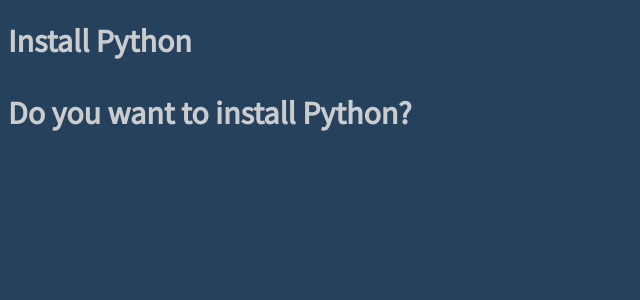
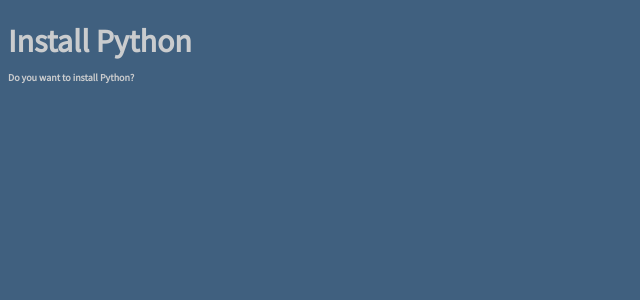
Before and after one commit to marvinschopf/installpython.org, a Jekyll site: the page built from index.md, in a window 1280 px wide. Shown: the top 300 px of the page, without its empty margins (0-640 px from the left). Built offline with Jekyll 4.4.1, drawn with Linux system fonts in a browser that asks for light colours; our own code applies the rules of GitHub Pages for plain Markdown files.

Commit message:
Update site

```diff
--- a/assets/css/style.sass
+++ b/assets/css/style.sass
@@ -1,4 +1,4 @@
-$background-blue: #26415C
+$background-blue: #40607f
 $fore-of-blue: #CACCCE
 
 $font-stack-main: "Source Sans Pro", "Arial", sans-serif
@@ -12,6 +12,9 @@ body
   color: $fore-of-blue
   font-family: $font-stack-main
 
+p
+  font-size: 10px
+
 .white
   background-color: $background-white
   color: $fore-of-white
```
Also changed, not shown: assets/css/style.min.css.
